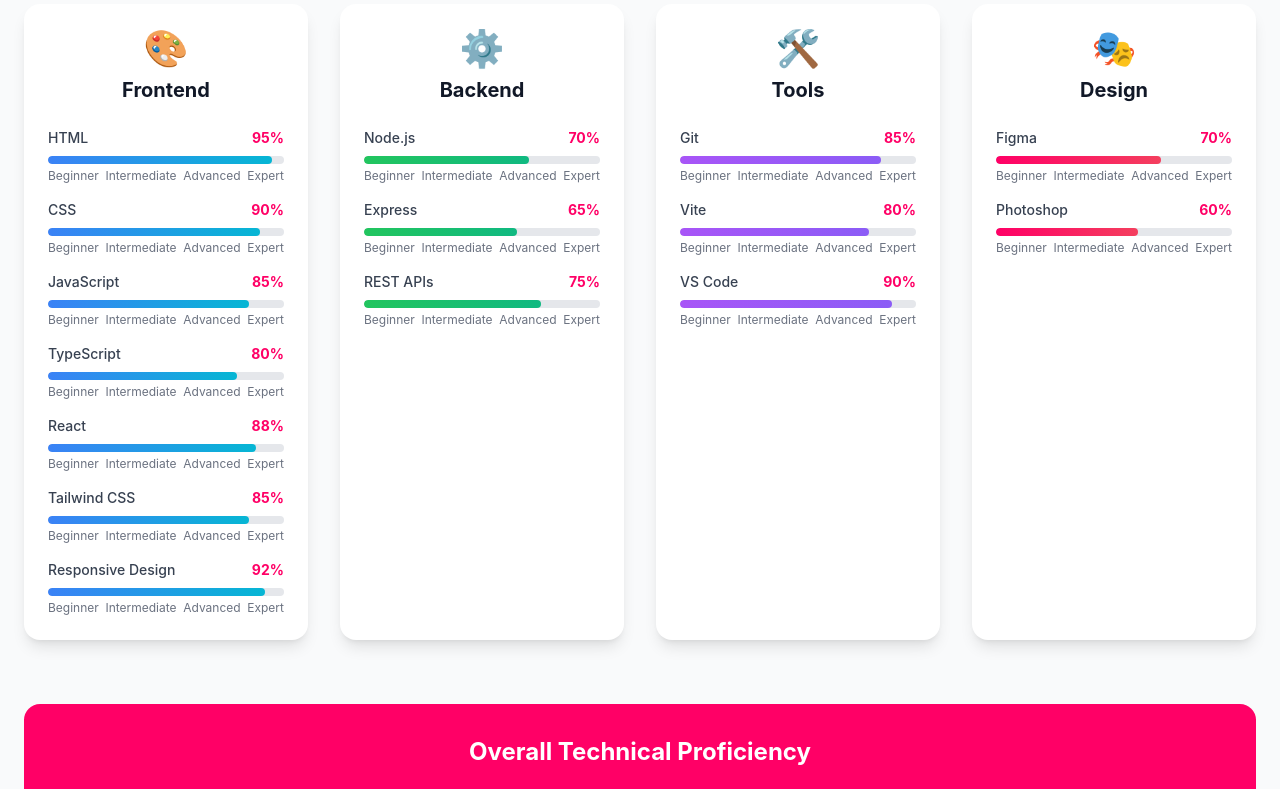
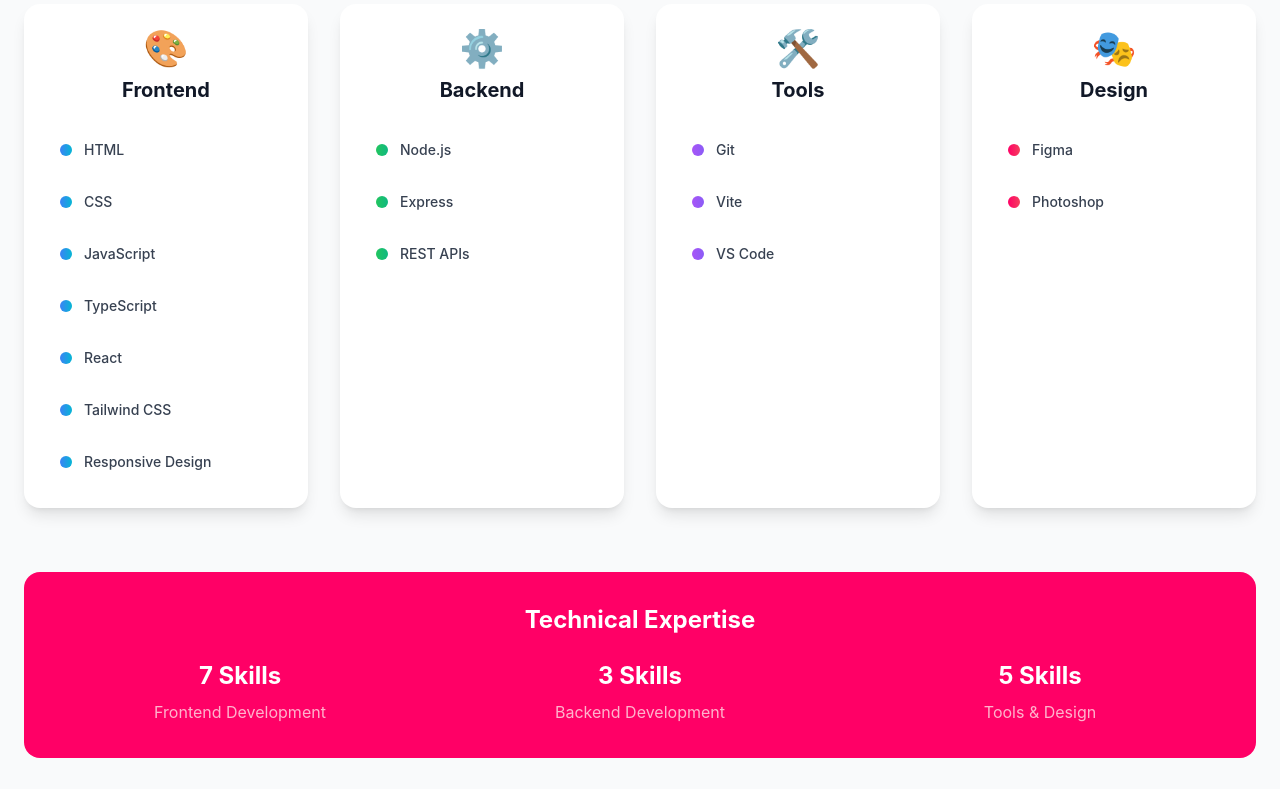
Before and after one commit to RinaNewhouse/Portfolio, a React (Vite) app: page / in a window 1280 px wide. Shown: the part 1060-1849 px from the top of the page. Built offline with nearby package versions, Linux system fonts and the light colour scheme.

Commit message:
Updated tech stack--no percentages

```diff
--- a/src/components/SkillsSection.tsx
+++ b/src/components/SkillsSection.tsx
@@ -52,10 +52,10 @@ const SkillsSection: React.FC = () => {
       <div className="container mx-auto px-6">
         <div className="text-center mb-16">
           <h2 className="text-4xl lg:text-5xl font-bold text-gray-900 dark:text-white mb-4">
-            My <span className="text-pink-500">Skills</span> & <span className="text-pink-500">Proficiency</span>
+            My <span className="text-pink-500">Technical</span> <span className="text-pink-500">Skills</span>
           </h2>
           <p className="text-xl text-gray-600 dark:text-gray-300 max-w-3xl mx-auto">
-            Here's a breakdown of my technical skills and proficiency levels across different areas of development.
+            Here's a comprehensive overview of my technical skills across different areas of development.
           </p>
         </div>
 
@@ -69,36 +69,13 @@ const SkillsSection: React.FC = () => {
                 </h3>
               </div>
 
-              <div className="space-y-4">
+              <div className="space-y-2">
                 {categorySkills.map((skill) => (
-                  <div key={skill.name} className="group">
-                    <div className="flex justify-between items-center mb-2">
-                      <span className="text-sm font-medium text-gray-700 dark:text-gray-300">
-                        {skill.name}
-                      </span>
-                      <span className="text-sm font-bold text-pink-500">
-                        {skill.proficiency}%
-                      </span>
-                    </div>
-
-                    {/* Progress bar */}
-                    <div className="w-full bg-gray-200 dark:bg-gray-700 rounded-full h-2 overflow-hidden">
-                      <div
-                        className={`h-full bg-gradient-to-r ${getCategoryColor(category)} rounded-full transition-all duration-1000 ease-out group-hover:shadow-lg`}
-                        style={{
-                          width: `${skill.proficiency}%`,
-                          transitionDelay: `${Math.random() * 0.5}s`
-                        }}
-                      ></div>
-                    </div>
-
-                    {/* Proficiency level indicator */}
-                    <div className="flex justify-between text-xs text-gray-500 dark:text-gray-400 mt-1">
-                      <span>Beginner</span>
-                      <span>Intermediate</span>
-                      <span>Advanced</span>
-                      <span>Expert</span>
-                    </div>
+                  <div key={skill.name} className="flex items-center space-x-3 p-3 rounded-lg hover:bg-gray-50 dark:hover:bg-gray-800 transition-colors">
+                    <div className={`w-3 h-3 rounded-full bg-gradient-to-r ${getCategoryColor(category)}`}></div>
+                    <span className="text-sm font-medium text-gray-700 dark:text-gray-300">
+                      {skill.name}
+                    </span>
                   </div>
                 ))}
               </div>
@@ -106,20 +83,20 @@ const SkillsSection: React.FC = () => {
           ))}
         </div>
 
-        {/* Overall proficiency summary */}
+        {/* Technical expertise summary */}
         <div className="mt-16 bg-pink-500 rounded-2xl p-8 text-white text-center">
-          <h3 className="text-2xl font-bold mb-4">Overall Technical Proficiency</h3>
-          <div className="grid md:grid-cols-3 gap-6">
+          <h3 className="text-2xl font-bold mb-6">Technical Expertise</h3>
+          <div className="grid md:grid-cols-3 gap-8">
             <div>
-              <div className="text-3xl font-bold mb-2">{getCategoryAverage(groupedSkills.frontend || [])}%</div>
+              <div className="text-2xl font-bold mb-2">{groupedSkills.frontend?.length || 0} Skills</div>
               <div className="text-pink-100">Frontend Development</div>
             </div>
             <div>
-              <div className="text-3xl font-bold mb-2">{getCategoryAverage(groupedSkills.backend || [])}%</div>
+              <div className="text-2xl font-bold mb-2">{groupedSkills.backend?.length || 0} Skills</div>
               <div className="text-pink-100">Backend Development</div>
             </div>
             <div>
-              <div className="text-3xl font-bold mb-2">{getCategoryAverage([...(groupedSkills.tools || []), ...(groupedSkills.design || [])])}%</div>
+              <div className="text-2xl font-bold mb-2">{(groupedSkills.tools?.length || 0) + (groupedSkills.design?.length || 0)} Skills</div>
               <div className="text-pink-100">Tools & Design</div>
             </div>
           </div>
```
